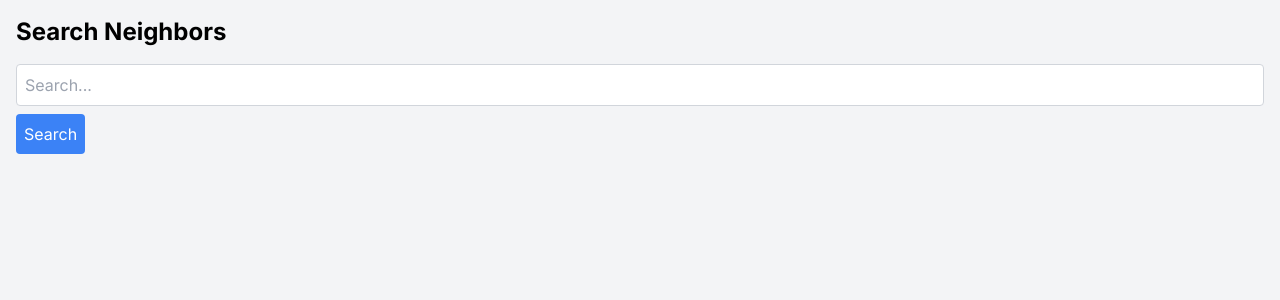
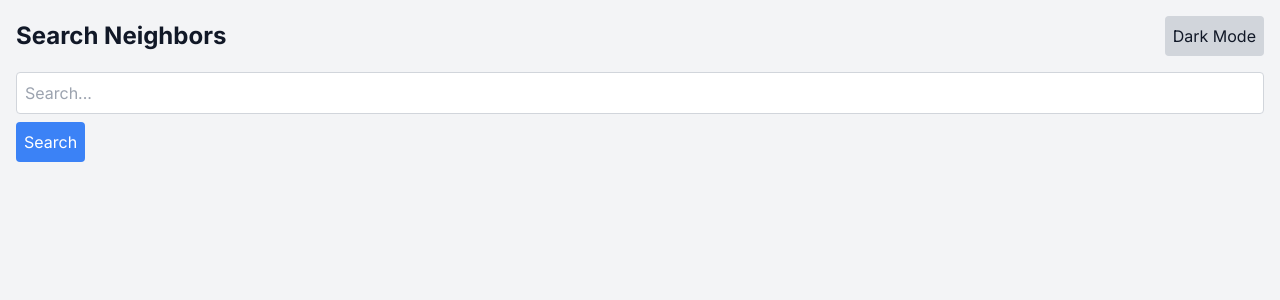
Before and after one commit to muayKenny/nomic-demo-search-app, a Next.js app: page /search in a window 1280 px wide. Shown: the top 300 px of the page. Built offline with nearby package versions, Linux system fonts and the light colour scheme.

Commit message:
fix dark mode on my computer

```diff
--- a/package.json
+++ b/package.json
@@ -18,6 +18,7 @@
   },
   "devDependencies": {
     "@nomic-ai/atlas": "^0.9.5",
+    "@types/json-stable-stringify": "^1.0.36",
     "@types/node": "^20",
     "@types/react": "^18",
     "@types/react-dom": "^18",
--- a/src/app/api/neighbors/route.ts
+++ b/src/app/api/neighbors/route.ts
@@ -10,14 +10,12 @@ export async function GET(req: NextRequest) {
   const k = searchParams.get('k') || "10";
   const fieldsToReturn = searchParams.getAll('fieldsToReturn') || [];
   const projectionId = searchParams.get('projectionId') || 'ad24e7d9-4e82-484d-a52c-79fed0da2c60'
-  const apiKey = 'nk-VhO7pH1wmxd9gfFxEP7eTUFKV7Y2cSv9bA5dldyea4U'
+  const apiKey = process.env.PRIVATE_ATLAS_API_KEY
 
   // Validate required parameters
   if (!input || !projectId || !k || !fieldsToReturn || !projectionId || !apiKey) {
     return NextResponse.json({ error: 'Missing required parameters' }, { status: 400 });
   }
-
-
   const neighborParams: NeighborParams = {
     input,
     projectId,
--- a/src/app/search/page.tsx
+++ b/src/app/search/page.tsx
@@ -2,6 +2,7 @@
 
 import { useState } from 'react';
 import SearchResults from '@/components/SearchResults';
+import DarkModeToggle from '@/components/DarkMode';
 
 const SearchPage = () => {
   const [query, setQuery] = useState('');
@@ -11,27 +12,31 @@ const SearchPage = () => {
   const handleSearch = async (event: React.FormEvent) => {
     event.preventDefault();
     setLoading(true);
-    const response = await fetch(`/api/neighbors?input=${query}&neighbors=25`);
+    const response = await fetch(`/api/neighbors?input=${query}&k=16`);
     const data = await response.json();
     setResults(data);
     setLoading(false);
   };
 
   return (
-    <div className="min-h-screen bg-gray-100 p-4">
-      <h1 className="text-2xl font-bold mb-4">Search Neighbors</h1>
+    <div className="min-h-screen bg-gray-100 dark:bg-gray-900 p-4">
+      <div className="flex justify-between items-center mb-4">
+        <h1 className="text-2xl font-bold text-gray-900 dark:text-gray-100">Search Neighbors</h1>
+        <DarkModeToggle />
+      </div>
       <form onSubmit={handleSearch} className="mb-4">
   <input
     type="text"
     value={query}
     onChange={(e) => setQuery(e.target.value)}
     placeholder="Search..."
-          className="p-2 border border-gray-300 rounded w-full mb-2"
+    className="p-2 border border-gray-300 rounded w-full mb-2 text-gray-900 bg-white dark:bg-gray-800 dark:text-gray-100 dark:border-gray-700"
   />
-        <button type="submit" className="p-2 bg-blue-500 text-white rounded">Search</button>
+  <button type="submit" className="p-2 bg-blue-500 text-white rounded dark:bg-blue-700">Search</button>
 </form>
+
       {loading ? (
-        <p>Loading...</p>
+        <p className="text-gray-900 dark:text-gray-100">Loading...</p>
       ) : (
         <SearchResults results={results} />
       )}
--- /dev/null
+++ b/src/components/DarkMode.tsx
@@ -0,0 +1,26 @@
+'use client';
+
+import { useEffect, useState } from 'react';
+
+const DarkModeToggle = () => {
+  const [isDarkMode, setIsDarkMode] = useState(false);
+
+  useEffect(() => {
+    if (isDarkMode) {
+      document.documentElement.classList.add('dark');
+    } else {
+      document.documentElement.classList.remove('dark');
+    }
+  }, [isDarkMode]);
+
+  return (
+    <button
+      onClick={() => setIsDarkMode(!isDarkMode)}
+      className="p-2 bg-gray-300 dark:bg-gray-700 text-gray-900 dark:text-gray-100 rounded"
+    >
+      {isDarkMode ? 'Light Mode' : 'Dark Mode'}
+    </button>
+  );
+};
+
+export default DarkModeToggle;
--- a/src/components/SearchResults.tsx
+++ b/src/components/SearchResults.tsx
@@ -15,10 +15,10 @@ const SearchResults = ({ results }: SearchResultsProps) => {
   return (
     <div className="grid grid-cols-1 sm:grid-cols-2 md:grid-cols-3 lg:grid-cols-4 gap-4">
       {results.map((result) => (
-        <div key={result.id} className="bg-white p-4 rounded shadow">
+        <div key={result.id} className="bg-white p-4 rounded shadow dark:bg-gray-800">
           <div dangerouslySetInnerHTML={{ __html: result.img }} />
-          <p className="mt-2 text-sm text-gray-700">{result.text}</p>
-          <p className="text-xs text-gray-500">Distance: {result._distance}</p>
+          <p className="mt-2 text-sm text-gray-700 dark:text-gray-300">{result.text}</p>
+          <p className="text-xs text-gray-500 dark:text-gray-400">Similarity: {result._distance}</p>
         </div>
       ))}
     </div>
--- a/src/lib/fetchNN.ts
+++ b/src/lib/fetchNN.ts
@@ -1,7 +1,6 @@
 import { Deeptable, Tile } from 'deepscatter';
 import { AtlasDataset, AtlasProjection, AtlasUser } from '@nomic-ai/atlas'
 import stableStringify from 'json-stable-stringify';
-import { Md5 } from 'ts-md5';
 import {
   Float32,
   List,
@@ -122,7 +121,7 @@ export async function fetchNeighbors({input, projectId, k,
     project_id: dataset.id,
 //    index_id: await projection.index().then(d => d.id),
     datum_ids: records.map(d => d[primaryKey]),
-  })) as { atoms: { [key: string]: any } };
+  })) as { datums: { [key: string]: any } };
 
   return records.map((a, i) => {
     return {...a, ...datums[i]}
@@ -150,7 +149,7 @@ export function ensureDistanceToEmbeddingColumnExists(
 
   const key =
     '_distance_statistic_' +
-    Md5.hashStr(stableStringify({ embedding: embedding, statistic, taskType }));
+    stableStringify({ embedding: embedding, statistic, taskType });
   if (dataset.transformations[key]) {
     return key;
   }
--- a/tailwind.config.ts
+++ b/tailwind.config.ts
@@ -1,6 +1,8 @@
 import type { Config } from "tailwindcss";
 
 const config: Config = {
+  darkMode: 'class', // Enable dark mode with 'class' strategy
+
   content: [
     "./src/pages/**/*.{js,ts,jsx,tsx,mdx}",
     "./src/components/**/*.{js,ts,jsx,tsx,mdx}",
```
Also changed, not shown: 2 other files (tests, documents, lock files or other folders). Lines whose indentation alone changed are shown as unchanged.
